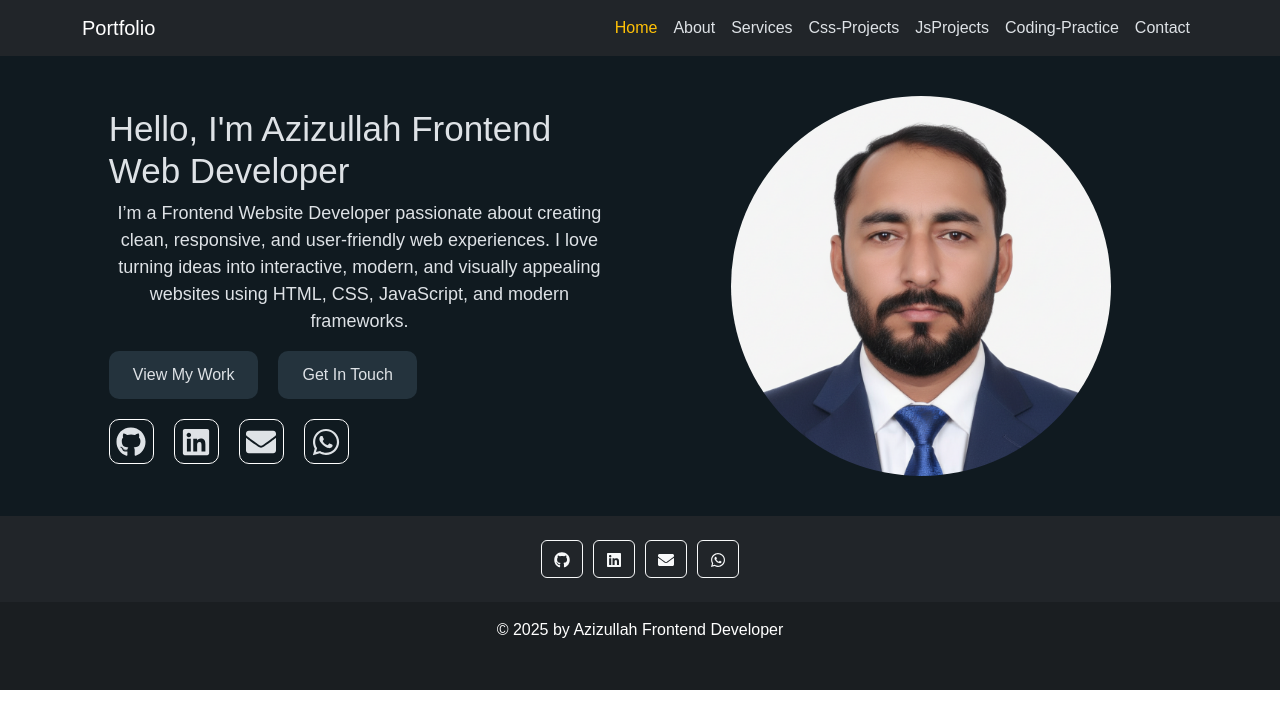
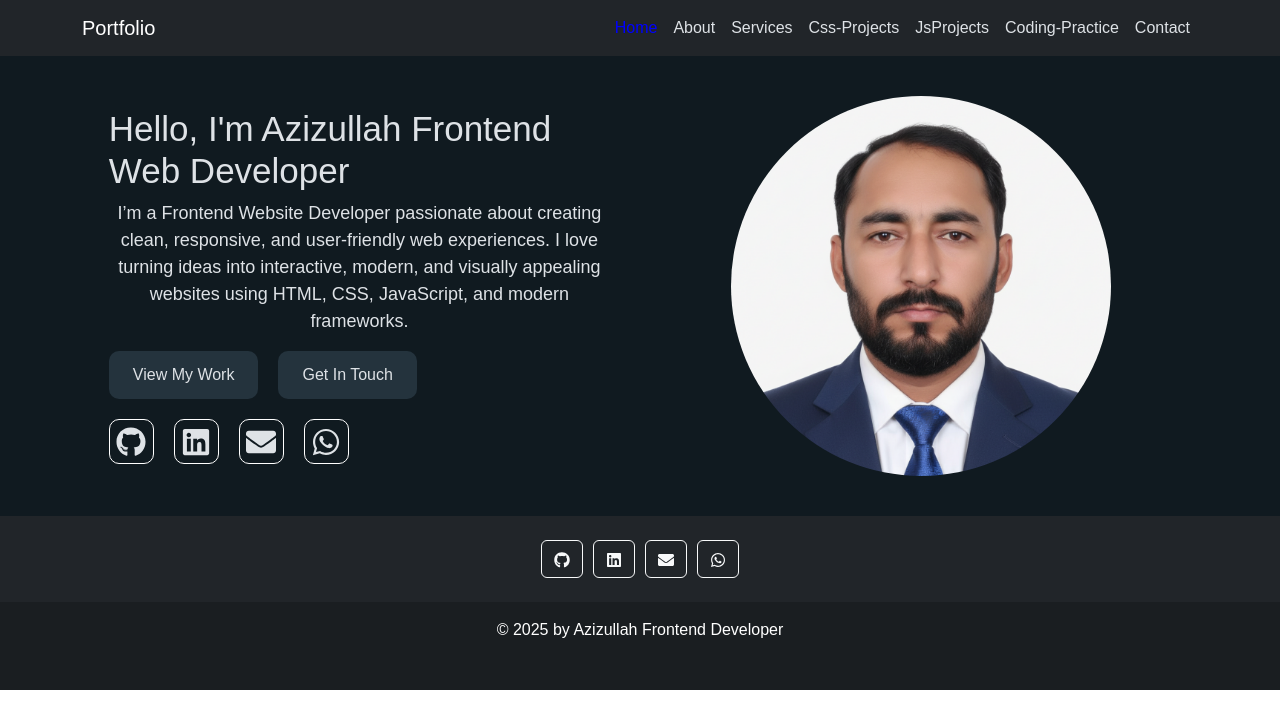
Before and after one commit to AzizullahCodes/portfolio-first, a React app in the folder portfolio/: page / in a window 1280 px wide. Shown: the top 728 px of the page. Built offline with nearby package versions, Linux system fonts and the light colour scheme; the HTML template or start-up script is replaced by a standard one.

Commit message:
active link color blue

```diff
--- a/portfolio/src/components/navbar/navbar.css
+++ b/portfolio/src/components/navbar/navbar.css
@@ -11,7 +11,7 @@
 
 /* Active page link */
 #navbar .nav-link.active {
-  color: #ffc107 !important;         /* color for current page */
+  color: blue !important;         /* color for current page */
 }
 
 /* Hover effect for desktop */
```
